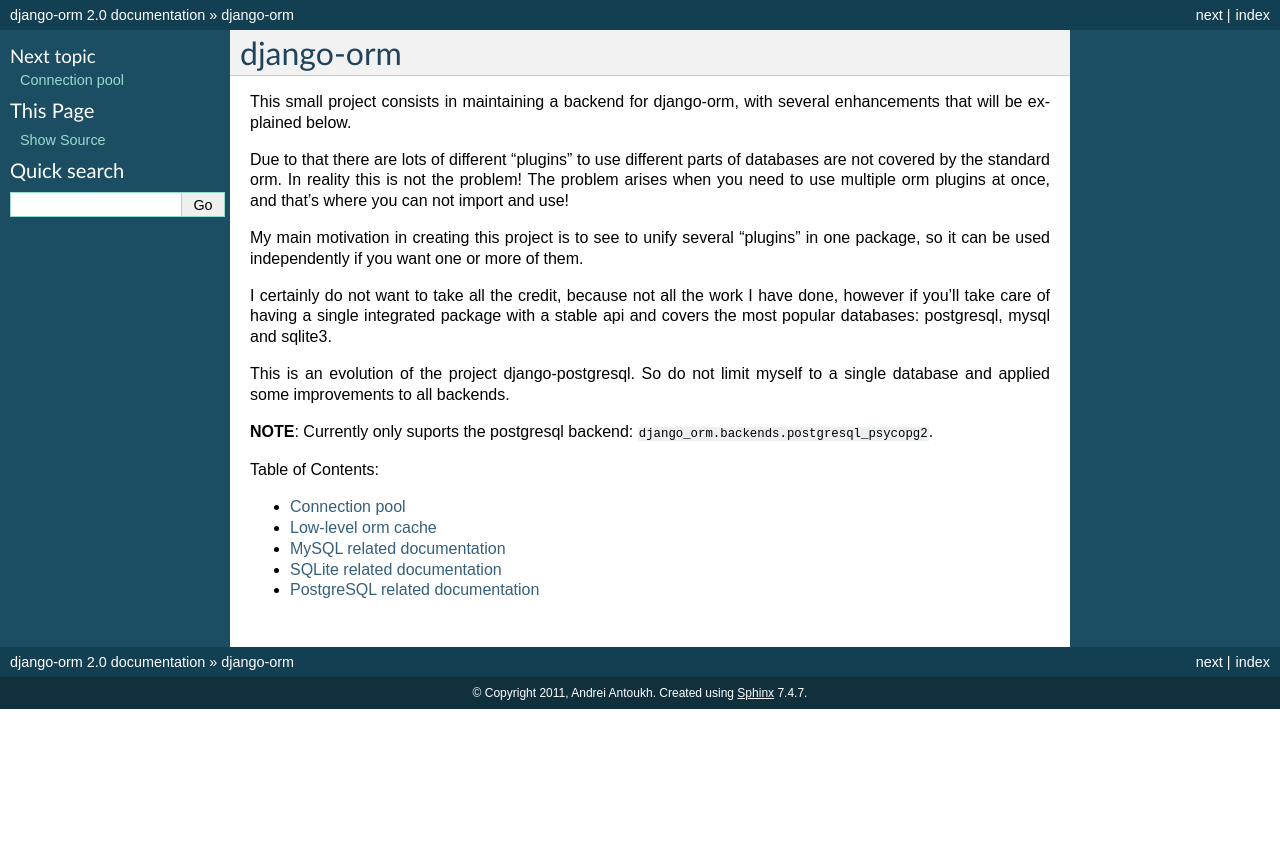
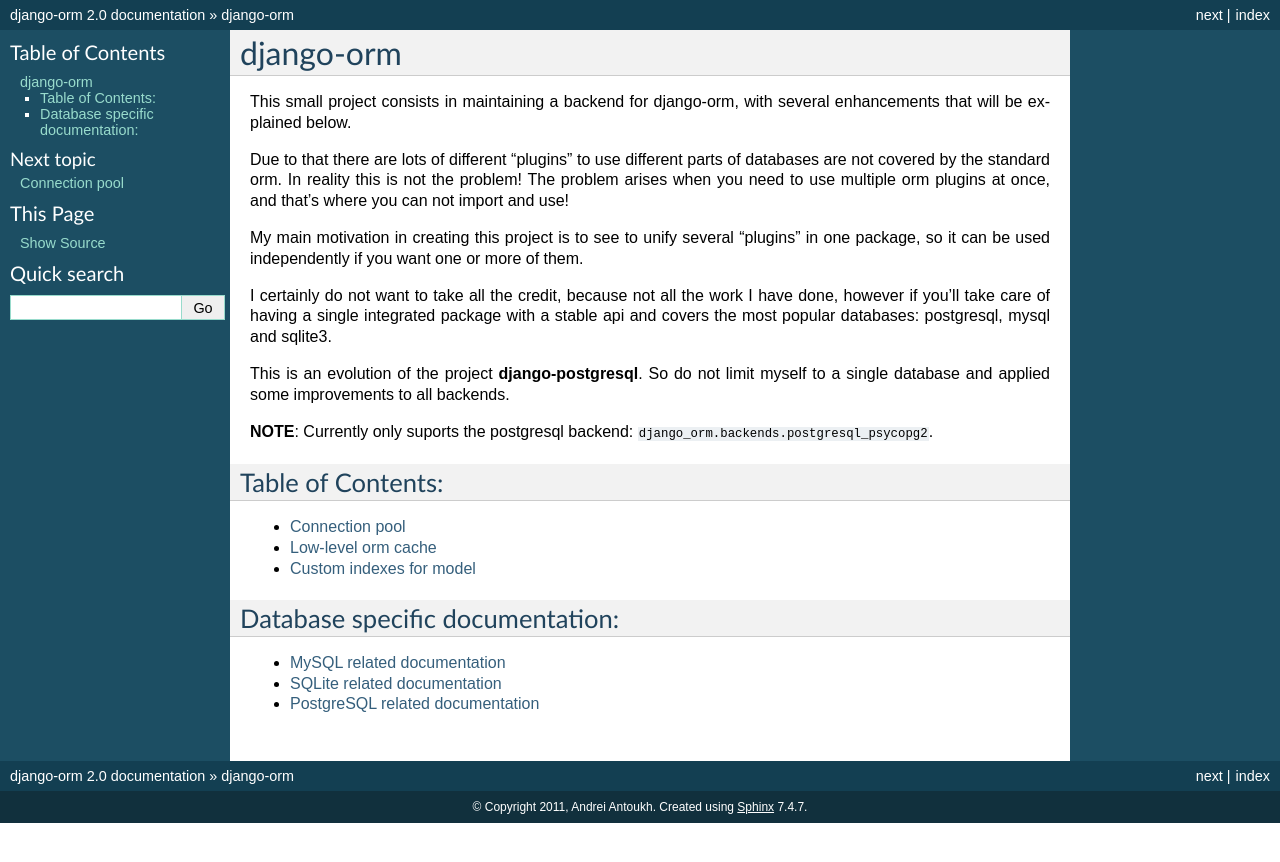
Before and after one commit to EnTeQuAk/django-orm, a Sphinx documentation site: the page built from doc/source/index.rst, in a window 1280 px wide. Shown: the top 862 px of the page. Built offline with Sphinx 7.4.7, drawn with Linux system fonts in a browser that asks for light colours.

Commit message:
Documentation organization.

```diff
--- a/doc/source/backends.rst
+++ /dev/null
@@ -1,4 +0,0 @@
-Django-orm backends.
-====================
-
-TODO
--- a/doc/source/index.rst
+++ b/doc/source/index.rst
@@ -13,19 +13,28 @@
 I certainly do not want to take all the credit, because not all the work I have done, however if you'll take care of having
 a single integrated package with a stable api and covers the most popular databases: postgresql, mysql and sqlite3.
 
-This is an evolution of the project django-postgresql. So do not limit myself to a single database and applied some
+This is an evolution of the project **django-postgresql**. So do not limit myself to a single database and applied some
 improvements to all backends.
 
 **NOTE**: Currently only suports the postgresql backend: ``django_orm.backends.postgresql_psycopg2``.
 
 
 Table of Contents:
+------------------
 
 .. toctree::
    :maxdepth: 1
 
-   pool.rst
+   orm-pool.rst
    orm-cache.rst
+   orm-indexes.rst
+
+Database specific documentation:
+--------------------------------
+
+.. toctree::
+   :maxdepth: 1
+
    mysql.rst
    sqlite.rst
    postgresql/index.rst
--- /dev/null
+++ b/doc/source/orm-indexes.rst
@@ -0,0 +1,4 @@
+Custom indexes for model
+========================
+
+TODO (partial implemented for postgres, need reimplementation for universion for all backends)
```
Also changed, not shown: doc/source/orm-pool.rst (renamed from doc/source/pool.rst).
